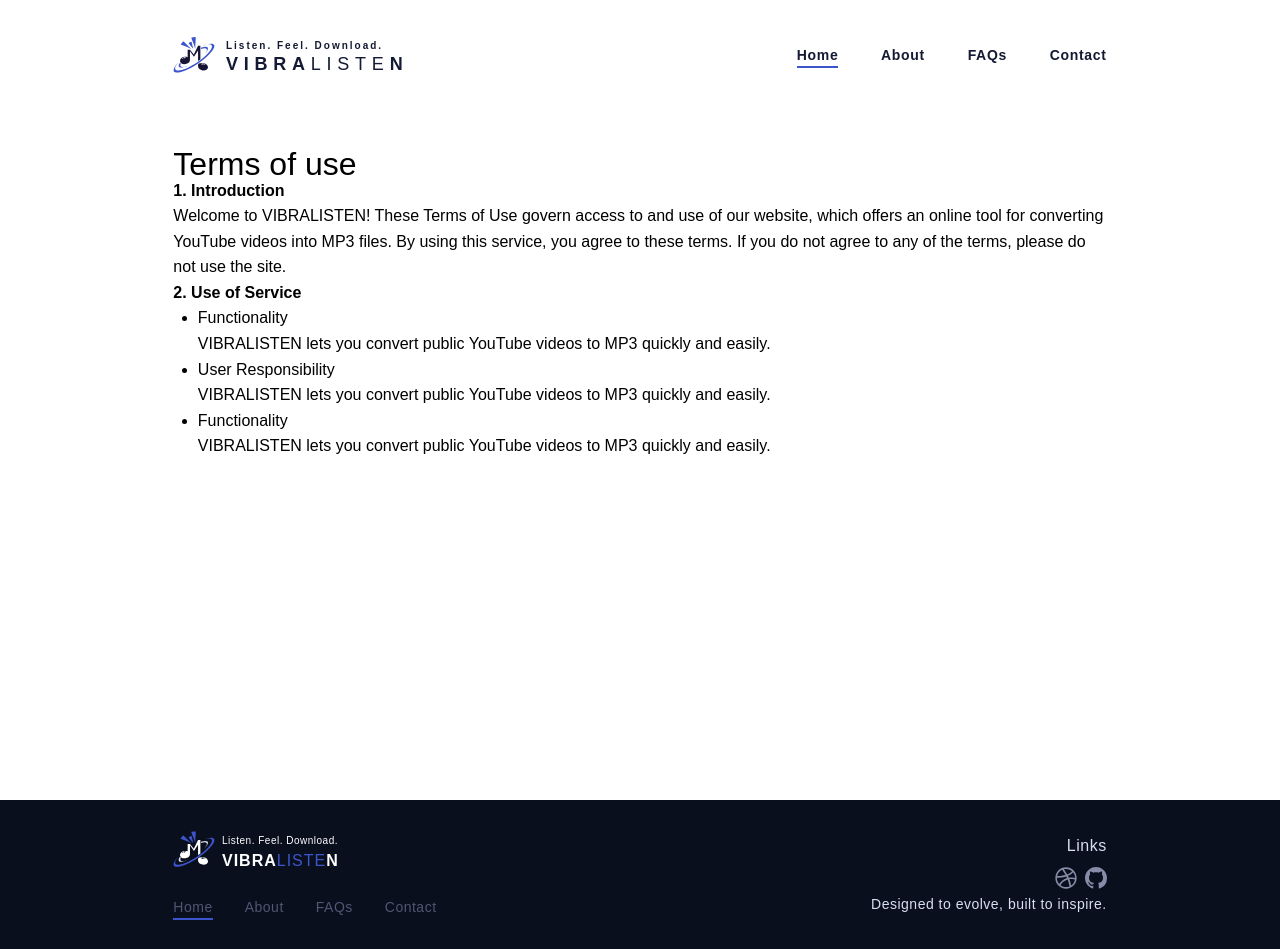
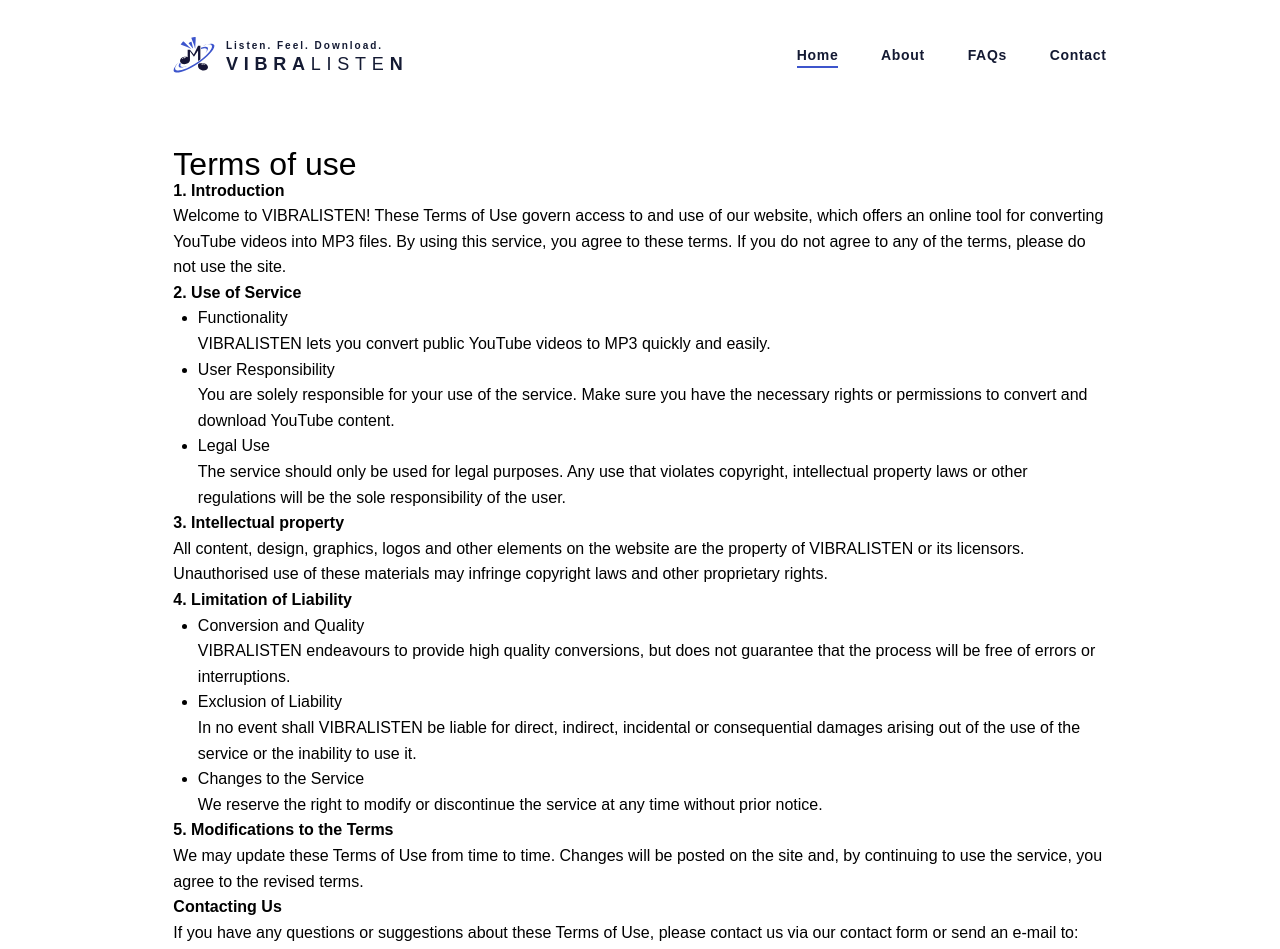
Before and after one commit to lodsa-ntos/vibralisten, a React (Vite) app in the folder frontend/: page /terms in a window 1280 px wide. Shown: the top 949 px of the page. Built offline with nearby package versions, Linux system fonts and the light colour scheme; a web font is replaced by a local one.

Commit message:
Update Terms of Use; enhance legal clarity, add sections on intellectual property, liability limitations, and modifications to terms

```diff
--- a/frontend/src/pages/Terms/Terms.jsx
+++ b/frontend/src/pages/Terms/Terms.jsx
@@ -39,17 +39,51 @@ const Terms = () => {
             <li>User Responsibility</li>
 
             <div>
-              VIBRALISTEN lets you convert public YouTube videos to MP3 quickly
-              and easily.
+              You are solely responsible for your use of the service. Make sure you have the necessary rights or permissions to convert and download YouTube content.
             </div>
 
-            <li>Functionality</li>
+            <li>Legal Use</li>
 
             <div>
-              VIBRALISTEN lets you convert public YouTube videos to MP3 quickly
-              and easily.
+              The service should only be used for legal purposes. Any use that violates copyright, intellectual property laws or other regulations will be the sole responsibility of the user.
             </div>
           </ul>
+
+          <h4>3. Intellectual property</h4>
+          <div>
+          All content, design, graphics, logos and other elements on the website are the property of VIBRALISTEN or its licensors. Unauthorised use of these materials may infringe copyright laws and other proprietary rights.
+          </div>
+
+          <h4>4. Limitation of Liability</h4>
+          <ul className="service-topcs">
+            <li>Conversion and Quality</li>
+
+            <div>
+            VIBRALISTEN endeavours to provide high quality conversions, but does not guarantee that the process will be free of errors or interruptions.
+            </div>
+
+            <li>Exclusion of Liability</li>
+
+            <div>
+            In no event shall VIBRALISTEN be liable for direct, indirect, incidental or consequential damages arising out of the use of the service or the inability to use it.
+            </div>
+
+            <li>Changes to the Service</li>
+
+            <div>
+            We reserve the right to modify or discontinue the service at any time without prior notice.
+            </div>
+          </ul>
+
+          <h4>5. Modifications to the Terms</h4>
+          <div>
+          We may update these Terms of Use from time to time. Changes will be posted on the site and, by continuing to use the service, you agree to the revised terms.
+          </div>
+
+          <h4>Contacting Us</h4>
+          <div>
+          If you have any questions or suggestions about these Terms of Use, please contact us via our contact form or send an e-mail to: support@vibralisten.com.
+          </div>
         </div>
       </main>
       {/* Footer Section*/}
```
